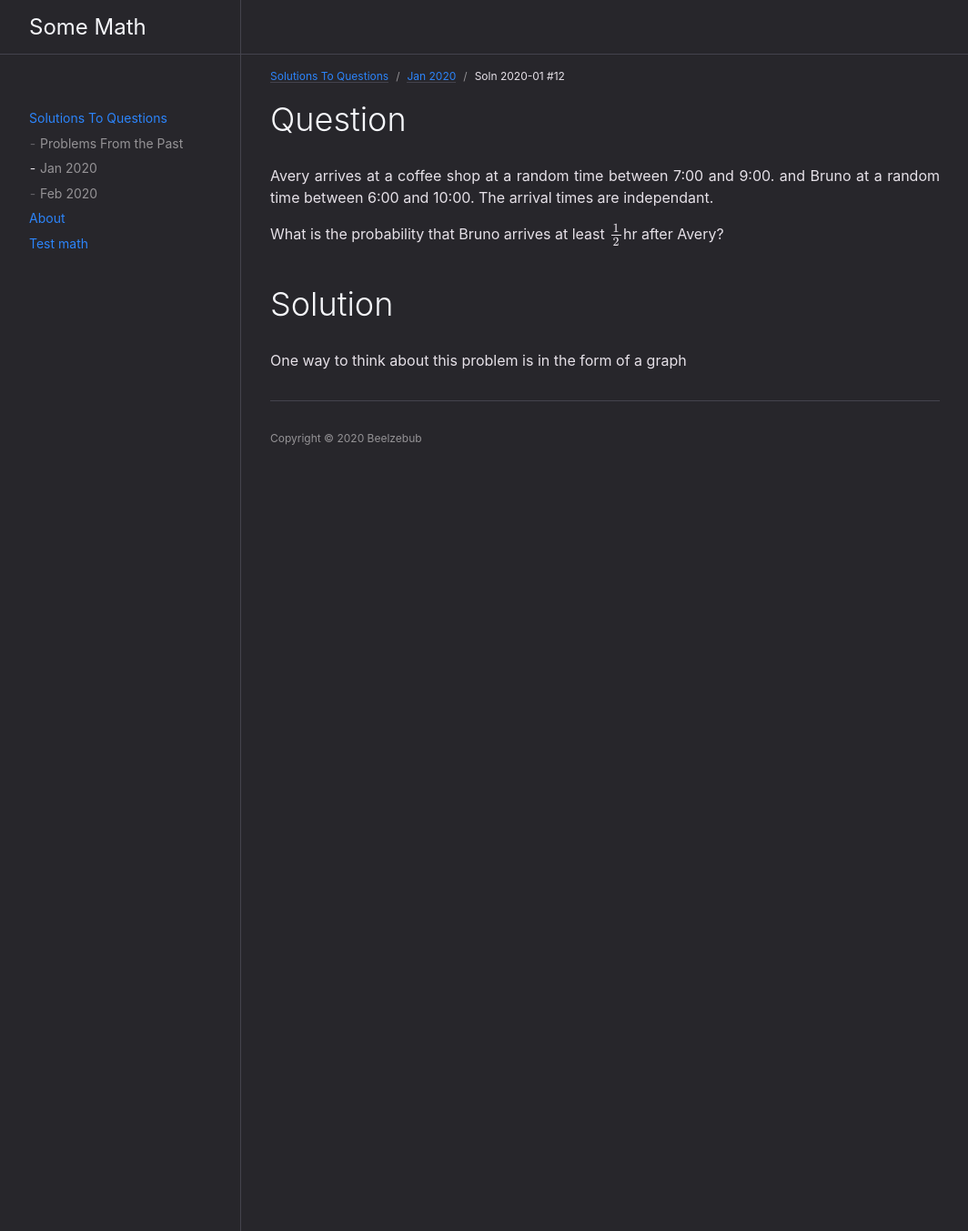
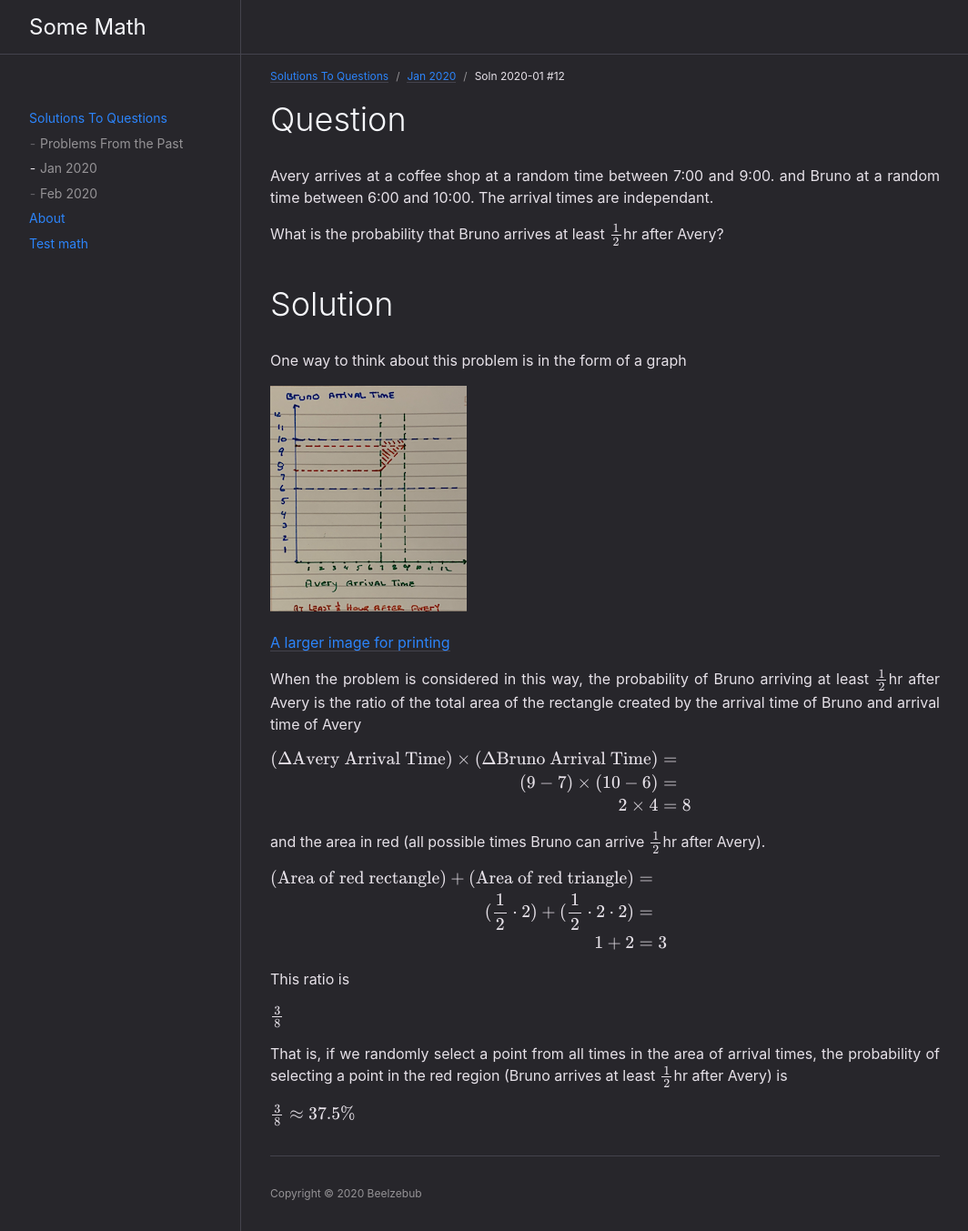
Before and after one commit to oldgooseberry/oldgooseberry.github.io, a Jekyll site: the page built from solns/jan2020/p12.md, in a window 1280 px wide. Shown: the whole page at 91% size, without its empty margins (107-1171 px from the left). Built offline with Jekyll 4.4.1, drawn with Linux system fonts in a browser that asks for light colours; formulas are drawn with MathJax 3.

Commit message:
Added the solution to 12. Added a marker for a solution to 14b.

```diff
--- a/solns/jan2020/p12.md
+++ b/solns/jan2020/p12.md
@@ -19,3 +19,36 @@ What is the probability that Bruno arrives at least $\frac{1}{2}$hr after Avery?
 # Solution
 
 One way to think about this problem is in the form of a graph
+
+![](/img/jan2020/arrive.png)
+
+   [A larger image for printing](/img/jan2020/arrive.jpeg)
+
+
+When the problem is considered in this way, the probability of Bruno arriving at least $\frac{1}{2}$hr after Avery is the ratio of the total area of the rectangle created by the arrival time of Bruno and arrival time of Avery
+
+{% raw %}{::nomarkdown}<div>
+$\begin{align*}
+(\Delta \text{Avery Arrival Time}) \times (\Delta \text{Bruno Arrival Time}) &= \\
+(9 -7) \times (10 - 6) &= \\
+2 \times 4 &= 8 \\
+\end{align*}$
+</div>{:/}{% endraw %}
+
+and the area in red (all possible times Bruno can arrive $\frac{1}{2}$hr after Avery).
+
+{% raw %}{::nomarkdown}<div>
+$\begin{align*}
+(\text{Area of red rectangle}) + (\text{Area of red triangle}) &= \\
+(\frac{1}{2} \cdot 2) + (\frac{1}{2} \cdot 2 \cdot 2) &= \\
+1 + 2 &= 3 \\
+\end{align*}$
+</div>{:/}{% endraw %}
+
+This ratio is
+
+$\frac{3}{8}$
+
+That is, if we randomly select a point from all times in the area of arrival times, the probability of selecting a point in the red region (Bruno arrives at least $\frac{1}{2}$hr after Avery) is
+
+$\frac{3}{8} \approx 37.5\% $
```
Also changed, not shown: solns/jan2020/p14a.md (+0 -2 lines), solns/jan2020/p14b.md (+2 -0 lines), img/jan2020/arrive.jpeg (added), img/jan2020/arrive.png (added).
